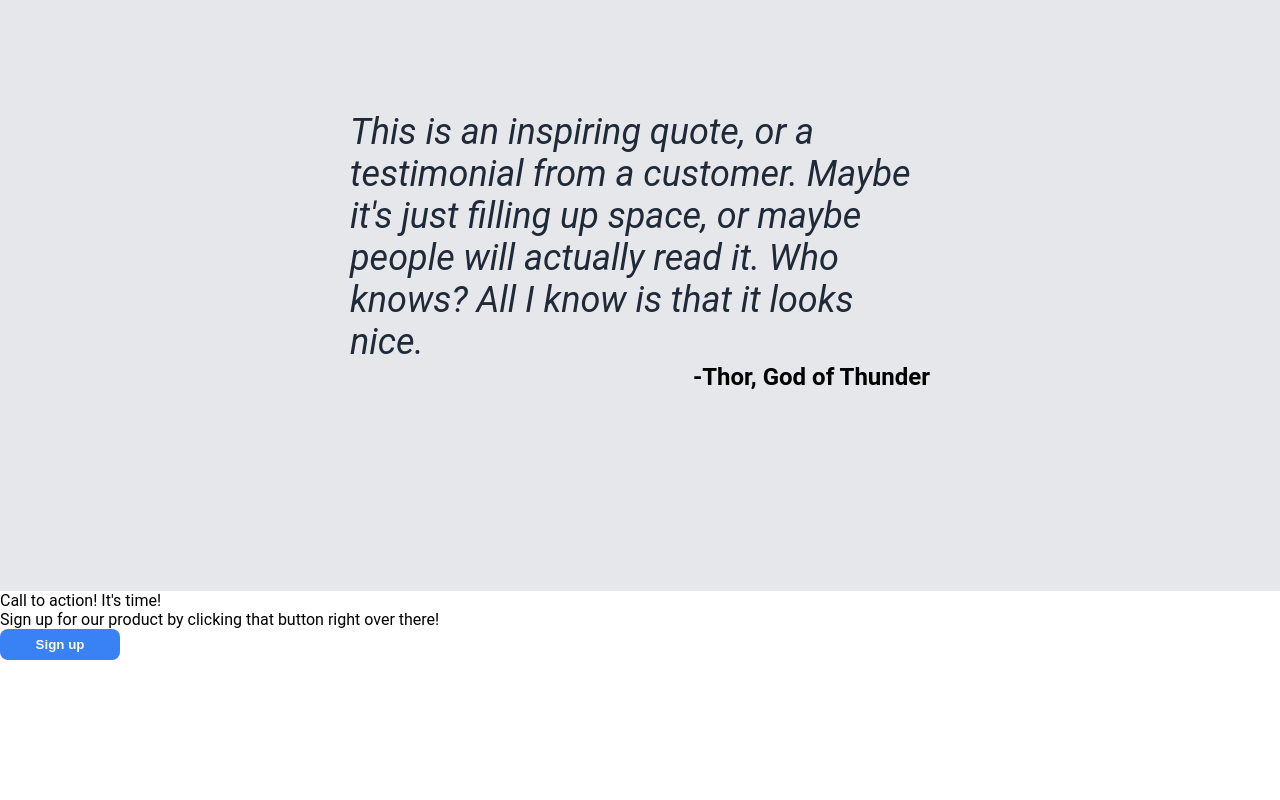
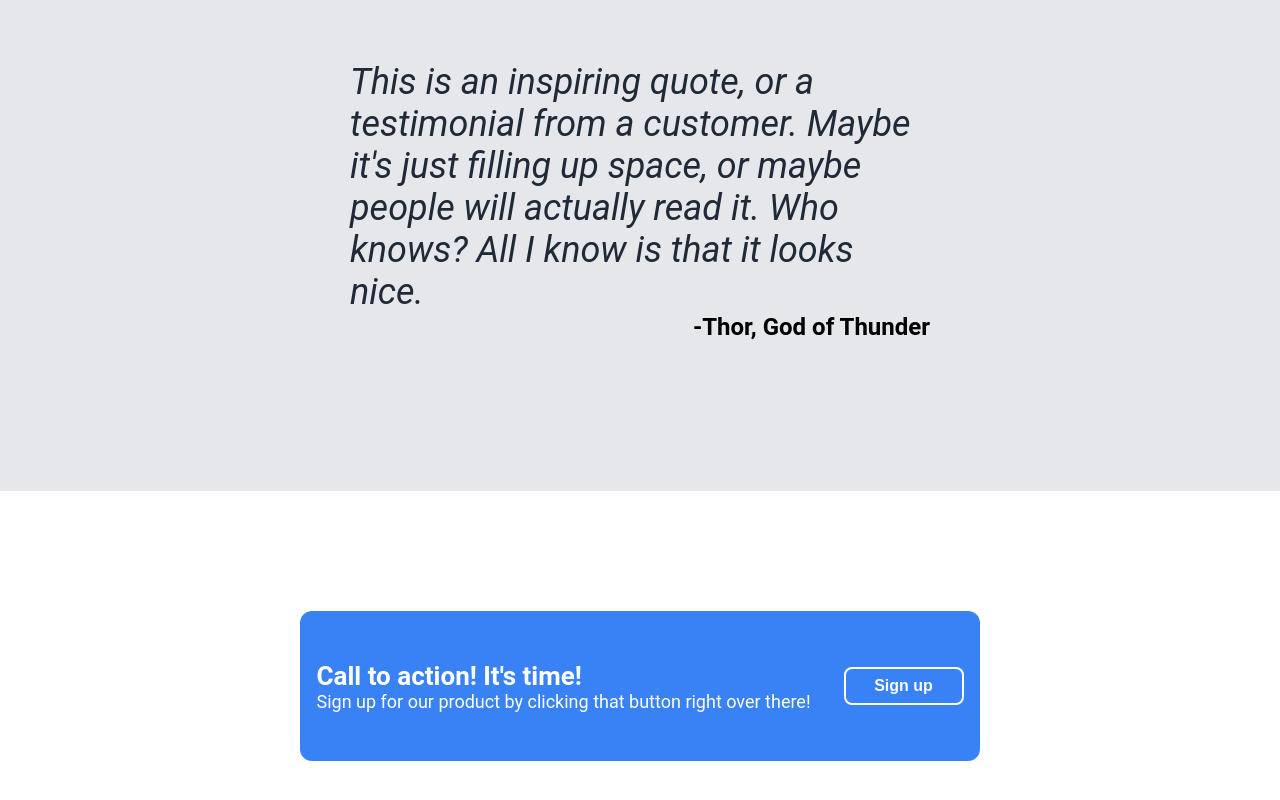
Before and after one commit to cj-cortes/odin-landing-page, a plain HTML site: page index.html in a window 1280 px wide. Shown: the part 1168-1968 px from the top of the page. Before the commit the page ends 1828 px from the top, so only its background shows below. Drawn offline with Linux system fonts and the light colour scheme.

Commit message:
Style container #4

```diff
--- a/style.css
+++ b/style.css
@@ -83,6 +83,7 @@ a {
 
 button {
     background-color: #3882F6;
+    font-size: 16px;
     box-sizing: border-box;
     color: #F9FAF8;
     border-radius: 8px;
@@ -147,7 +148,7 @@ button {
     background-color: #E5E7EB;
     display: flex;
     flex-direction: column;
-    padding: 200px 350px;
+    padding: 150px 350px;
 }
 
 .quote {
@@ -160,3 +161,38 @@ button {
     font-size: 24px;
     text-align: right;
 }
+
+
+/* Container #4 */
+
+.container4 {
+    padding: 120px 300px;
+    flex: wrap;
+}
+
+.blue-box {
+    background-color: #3882F6;
+    border-radius: 12px;
+    display: flex;
+    justify-content: space-around;
+    height: 150px;
+    align-items: center;
+}
+
+.action-text-1,
+.action-text-2 {
+    color: white;
+}
+
+.action-text-1 {
+    font-weight: 700;
+    font-size: 26px;
+}
+
+.action-text-2 {
+    font-size: 18px;
+}
+
+.button2 {
+    border: 2px solid white;
+}
```
